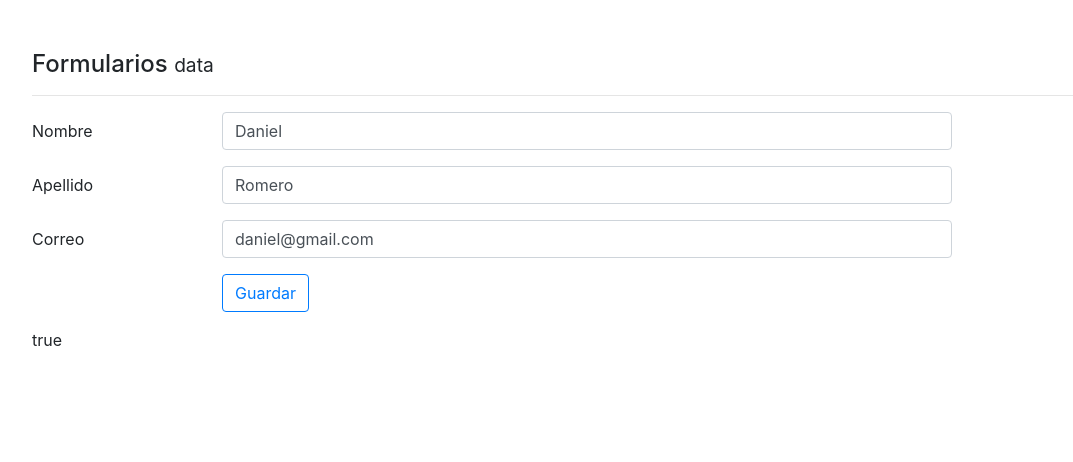
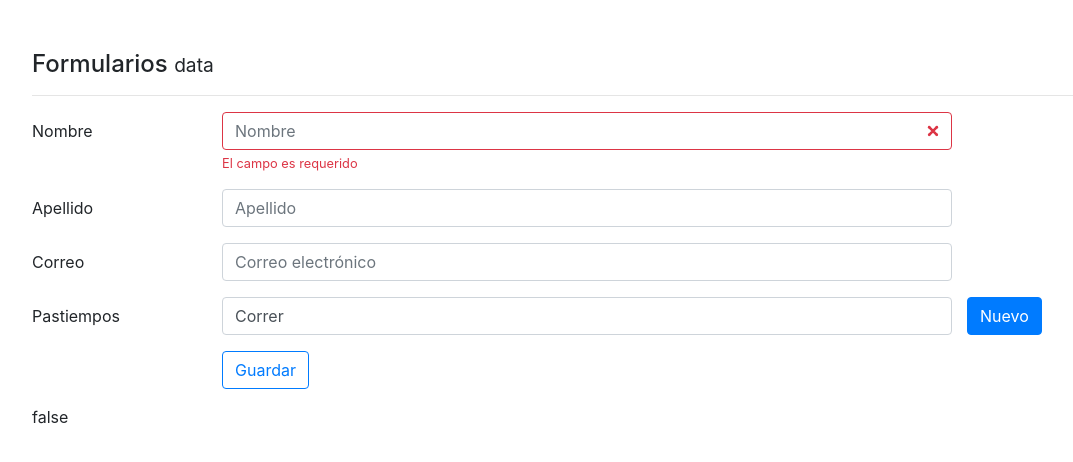
Before and after one commit to leolplex/Angular, an Angular app in the folder 08-formularios/: page / in a window 1280 px wide. Shown: the top 462 px of the page, without its empty margins (53-1126 px from the left). Built offline with nearby package versions, Linux system fonts and the light colour scheme.

Commit message:
form control, formarray

```diff
--- a/08-formularios/src/app/components/data/data.component.html
+++ b/08-formularios/src/app/components/data/data.component.html
@@ -39,6 +39,17 @@
 
 
     <div class="form-group row">
+        <label class="col-2 col-form-label">Pastiempos</label>
+        <div class="col-md-8" formArrayName="pasatiempos">
+            <input *ngFor="let pasatiempo of forma.controls['pasatiempos'].controls; let i = index" type="text" class="form-control" [formControlName]="i">
+        </div>
+        <button (click)="agregarPasatiempo()" type="button" class="btn btn-primary">
+          Nuevo
+        </button>
+    </div>
+
+
+    <div class="form-group row">
         <label class="col-2 col-form-label">&nbsp;</label>
         <div class="input-group col-md-8">
             <button type="submit" class="btn btn-outline-primary">
--- a/08-formularios/src/app/components/data/data.component.ts
+++ b/08-formularios/src/app/components/data/data.component.ts
@@ -1,5 +1,5 @@
 import { Component, OnInit } from '@angular/core';
-import { FormGroup, FormControl, Validator, Validators } from '@angular/forms';
+import { FormGroup, FormControl, Validator, Validators, FormArray } from '@angular/forms';
 import { User } from '../interfaces/user';
 
 
@@ -16,7 +16,8 @@
       nombre: 'Daniel',
       apellido: 'Romero'
     },
-    correo: 'daniel@gmail.com'
+    correo: 'daniel@gmail.com',
+    pasatiempos: ['Correr', 'Dormir', 'Comer']
   };
 
   constructor() {
@@ -26,12 +27,21 @@
         'nombre': new FormControl('', [Validators.required, Validators.minLength(3)]),
         'apellido': new FormControl('', Validators.required)
       }),
-      'correo': new FormControl('', [Validators.required, Validators.pattern('[a-z0-9._%+-]+@[a-z0-9.-]+\.[a-z]{2,3}$')])
+      'correo': new FormControl('', [Validators.required, Validators.pattern('[a-z0-9._%+-]+@[a-z0-9.-]+\.[a-z]{2,3}$')]),
+      'pasatiempos': new FormArray([
+        new FormControl('Correr', Validators.required)
+      ])
     });
-    this.forma.setValue(this.usuario);
+    // this.forma.setValue(this.usuario);
   }
 
   ngOnInit() {
+  }
+
+  agregarPasatiempo() {
+    (<FormArray>this.forma.controls['pasatiempos']).push(
+      new FormControl('', Validators.required)
+    );
   }
 
   guardarCambios() {
--- a/08-formularios/src/app/components/interfaces/user.ts
+++ b/08-formularios/src/app/components/interfaces/user.ts
@@ -1,6 +1,7 @@
 export interface User {
     nombrecompleto: NombreCompleto;
     correo: string;
+    pasatiempos: any[];
 }
 
 interface NombreCompleto {
```
